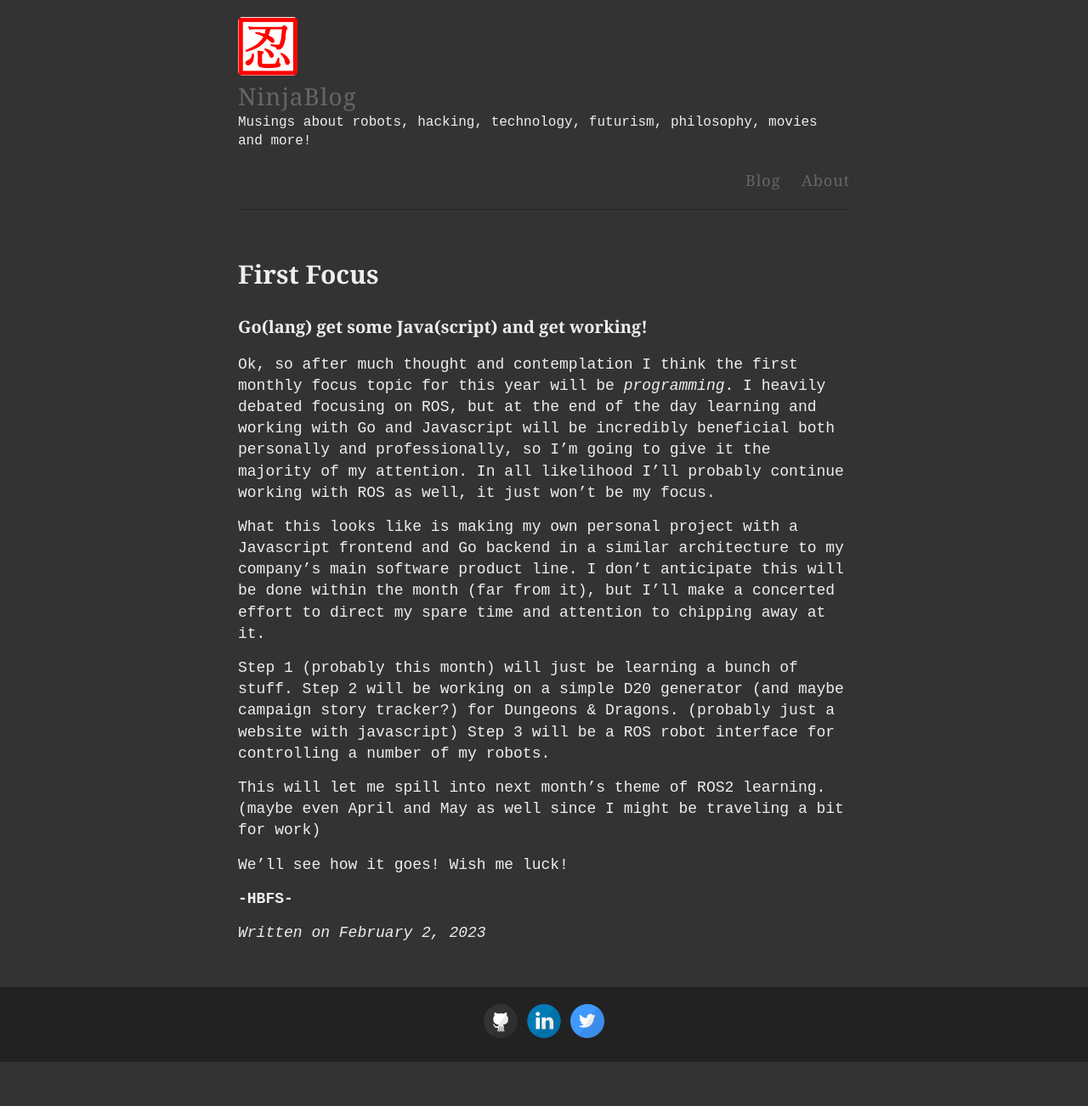
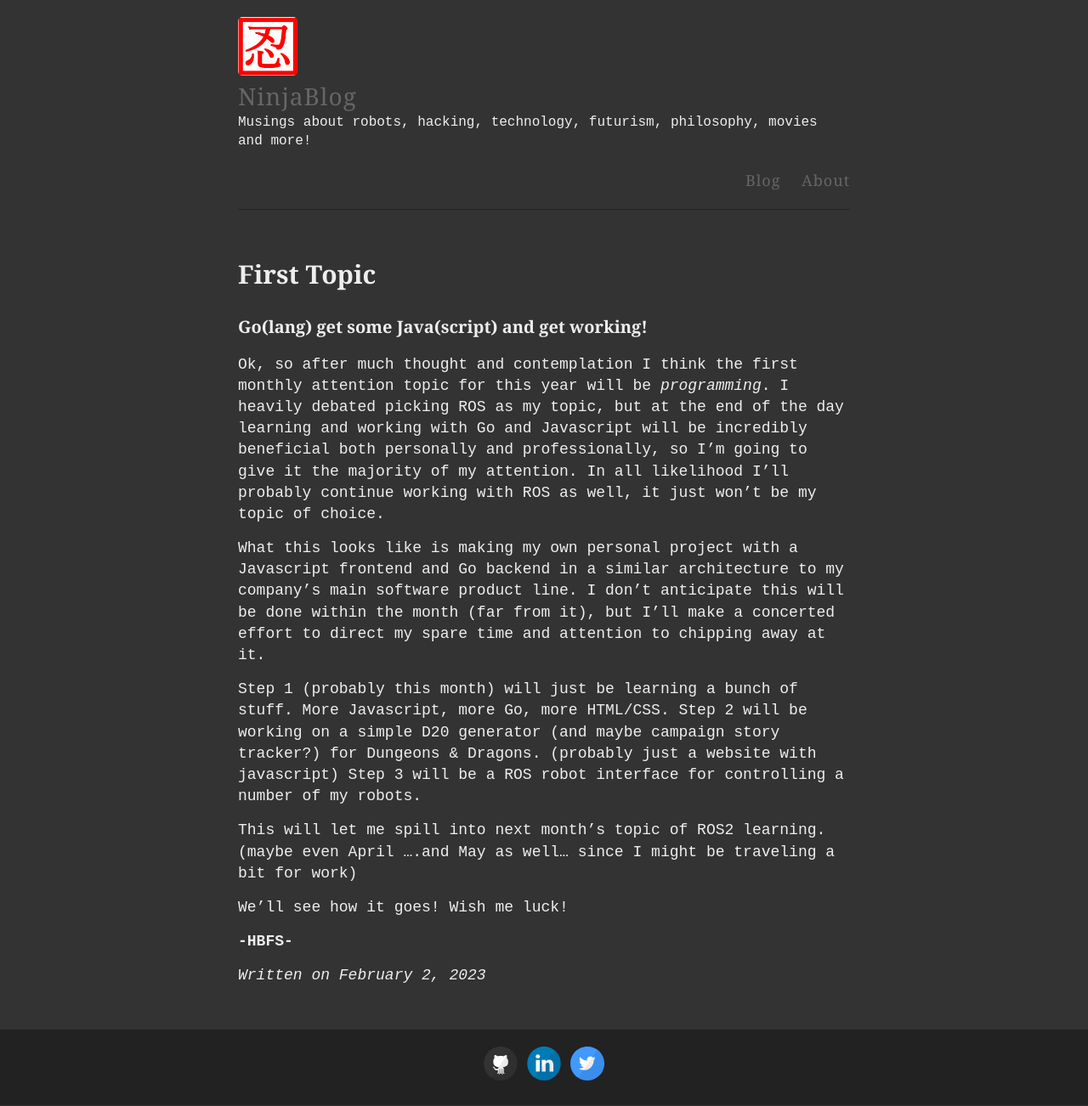
Before and after one commit to ninjajoe9/ninjajoe9.github.io, a Jekyll site: the page built from _posts/2023-02-02-first-focus.md, in a window 1280 px wide. Shown: the whole page at 85% size. Built offline with Jekyll 4.4.1, drawn with Linux system fonts in a browser that asks for light colours; our own code applies the rules of GitHub Pages for plain Markdown files; before the commit the page ends 1251 px from its top, so only the background shows below that.

Commit message:
update to 20230202 post

```diff
--- a/_posts/2023-02-02-first-focus.md
+++ b/_posts/2023-02-02-first-focus.md
@@ -1,19 +1,19 @@
 ---
-title: "First Focus"
+title: "First Topic"
 date: 2023-02-02
 ---
 
 ### Go(lang) get some Java(script) and get working!
 
-Ok, so after much thought and contemplation I think the first monthly focus topic for this year will be *programming*. I heavily debated focusing on ROS, but at the end of the day learning and working with Go and Javascript will be incredibly beneficial both personally and professionally, so I'm going to give it the majority of my attention. In all likelihood I'll probably continue working with ROS as well, it just won't be my focus.
+Ok, so after much thought and contemplation I think the first monthly attention topic for this year will be *programming*. I heavily debated picking ROS as my topic, but at the end of the day learning and working with Go and Javascript will be incredibly beneficial both personally and professionally, so I'm going to give it the majority of my attention. In all likelihood I'll probably continue working with ROS as well, it just won't be my topic of choice.
 
 What this looks like is making my own personal project with a Javascript frontend and Go backend in a similar architecture to my company's main software product line. I don't anticipate this will be done within the month (far from it), but I'll make a concerted effort to direct my spare time and attention to chipping away at it.
 
-Step 1 (probably this month) will just be learning a bunch of stuff.
+Step 1 (probably this month) will just be learning a bunch of stuff. More Javascript, more Go, more HTML/CSS.
 Step 2 will be working on a simple D20 generator (and maybe campaign story tracker?) for Dungeons & Dragons. (probably just a website with javascript)
 Step 3 will be a ROS robot interface for controlling a number of my robots.
 
-This will let me spill into next month's theme of ROS2 learning. (maybe even April and May as well since I might be traveling a bit for work)
+This will let me spill into next month's topic of ROS2 learning. (maybe even April ....and May as well... since I might be traveling a bit for work)
 
 We'll see how it goes! Wish me luck!
 
```
